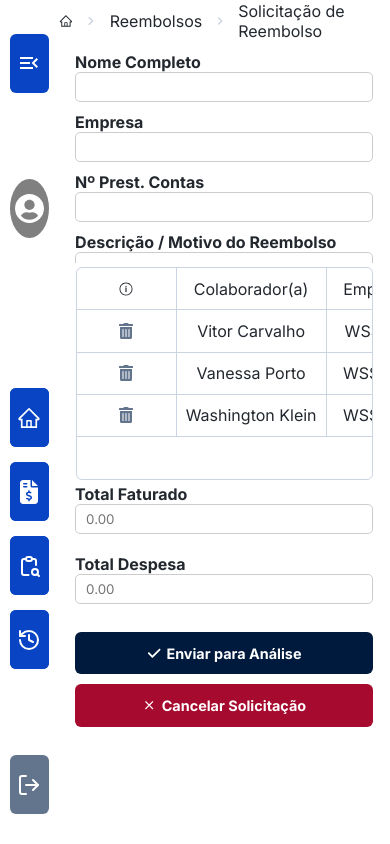
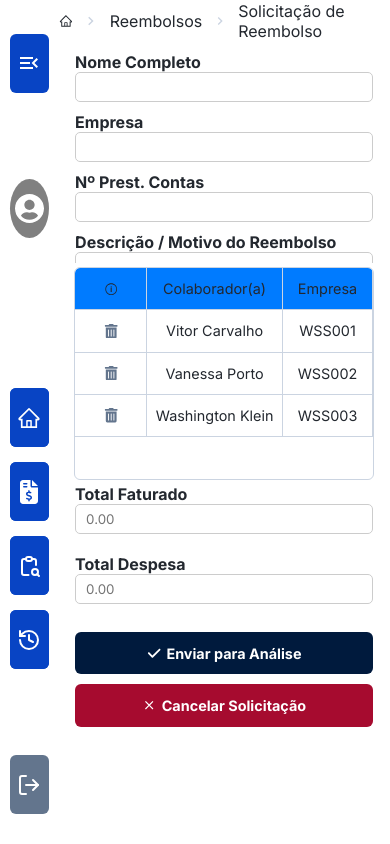
Before and after one commit to lucasgomesdacruz/sispar, a React (Vite) app: page /reembolso in a window 390 px wide. Built offline with nearby package versions, Linux system fonts and the light colour scheme.

Commit message:
:construction: :iphone: feat: ajustes de responsividade

```diff
--- a/src/pages/reembolso/Reembolso.module.scss
+++ b/src/pages/reembolso/Reembolso.module.scss
@@ -841,7 +841,7 @@
             .tableContainer {
                 display: flex; //mobile
                 align-items: start;
-                width: 99%;
+                width: 100%; //mobile
                 height: 25vh; //tablet
                 border-radius: 5px;
                 outline: 1px solid $surface-layer;
@@ -863,7 +863,7 @@
                             width: 100%;
                             display: grid;
                             // grid-template-columns: 3% 9% 6% 6% 7% 7% 11% 10% 5% 5% 5% 5% 5% 5% 5% 6%;
-                            grid-template-columns: 10% 15% 10% 10% 10% 10% 20% 20% 10% 10% 10% 10% 10% 10% 15% 10%; //tablet
+                            grid-template-columns: 8% 15% 10% 10% 10% 10% 20% 20% 10% 10% 10% 10% 10% 10% 15% 10%; //tablet
 
                             th {
                                 width: 100%;
@@ -873,6 +873,7 @@
                                 border-right: 1px solid $surface-layer;
                                 border-bottom: 1px solid $surface-layer;
                                 grid-template-columns: auto; //tablet
+                                background-color: #007bff;
 
                                 // text-overflow: ellipsis;
                                 white-space: nowrap; //tablet
@@ -881,7 +882,8 @@
 
                                 height: 5vh;
                                 font-weight: 400;
-                                font-size: 1rem;
+
+                                font-size: 0.90rem;//mobile
                                 color: $secondary-bg;
                             }
                         }
@@ -896,7 +898,7 @@
                             width: 100%;
                             display: grid;
                             // grid-template-columns: 3% 9% 6% 6% 7% 7% 11% 10% 5% 5% 5% 5% 5% 5% 5% 6%;
-                            grid-template-columns: 10% 15% 10% 10% 10% 10% 20% 20% 10% 10% 10% 10% 10% 10% 15% 10%;
+                            grid-template-columns: 8% 15% 10% 10% 10% 10% 20% 20% 10% 10% 10% 10% 10% 10% 15% 10%;
 
                             .clickHover,
                             .motiveHover {
@@ -926,7 +928,8 @@
 
                                 height: 5vh;
                                 font-weight: 400;
-                                font-size: 1rem;
+
+                                font-size: 0.90rem;//mobile
                                 color: $secondary-bg;
 
                                 svg {
```
